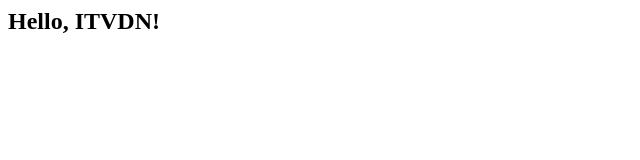
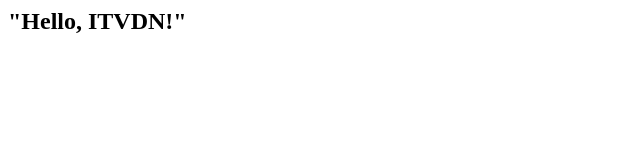
Before and after one commit to Ussick/git-course, a plain HTML site: page index.html in a window 1280 px wide. Shown: the full height of the page, 0-640 px from the left. Drawn offline with Linux system fonts and the light colour scheme.

Commit message:
added kav

```diff
--- a/index.html
+++ b/index.html
@@ -1,5 +1,5 @@
 <html>
 <body>
-<h2>Hello, ITVDN!</h2>
+<h2>"Hello, ITVDN!"</h2>
 </body>
 </html>
```
